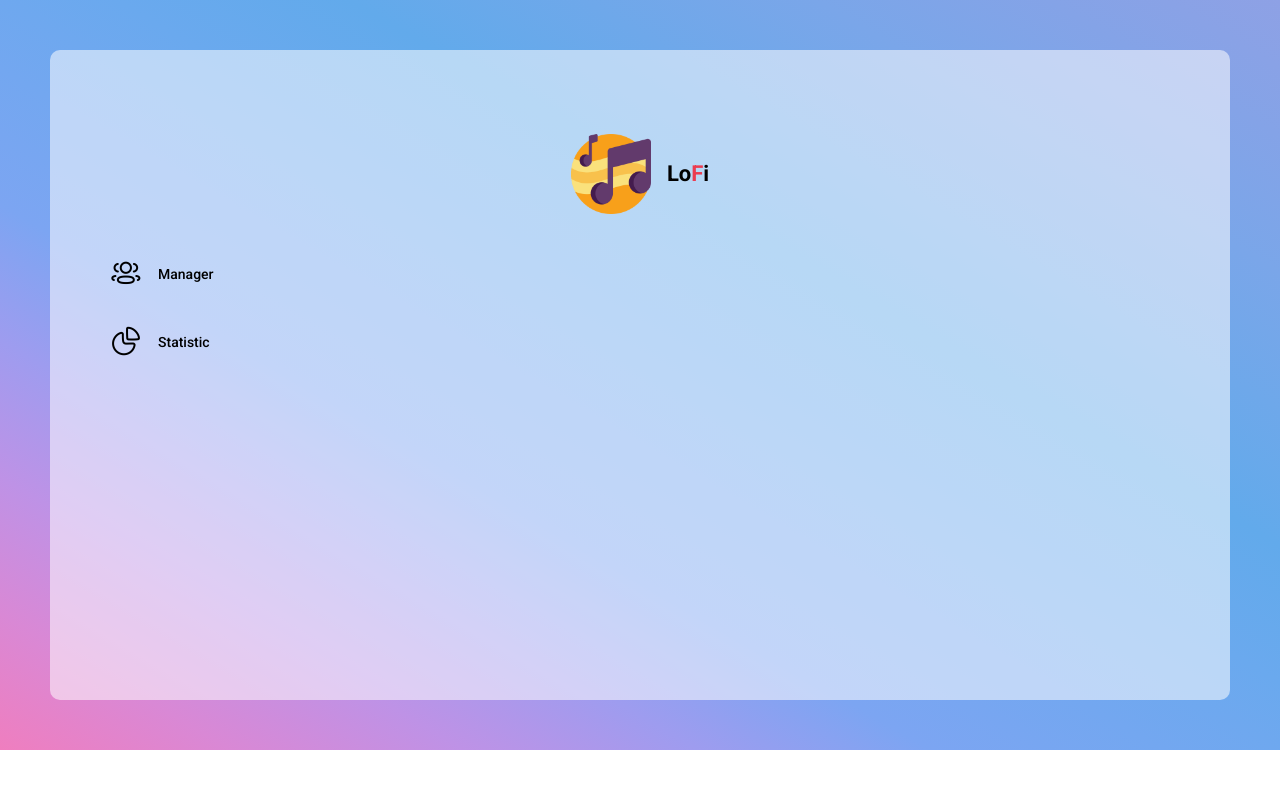
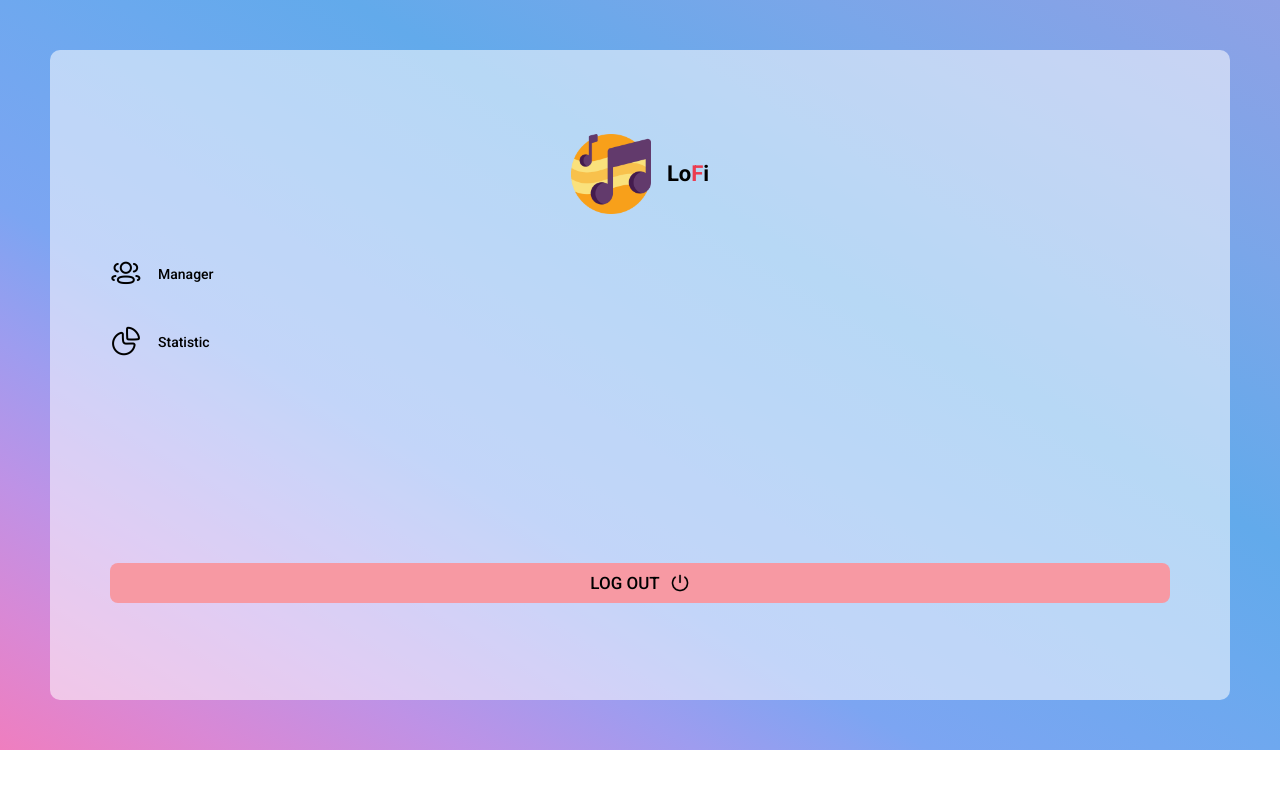
Before and after one commit to lehoan1810/lofi-music, a React (Create React App) app: page /admin in a window 1280 px wide. Shown: the top 788 px of the page. Built offline with nearby package versions, Linux system fonts and the light colour scheme; a web font is replaced by a local one.

Commit message:
feat logout admin

```diff
--- a/src/App.js
+++ b/src/App.js
@@ -16,6 +16,7 @@ function App() {
 				<Route path="admin" element={<Sidebar />}>
 					<Route path="ManagerUser" element={<ManagerUser />} />
 					<Route path="ManagerStatistic" element={<ManagerStatistic />} />
+					{/* <Route path="ManagerMess" element={<ManagerStatistic />} /> */}
 				</Route>
 			</Routes>
 		</BrowserRouter>
--- a/src/LocalStorage/getLocal.js
+++ b/src/LocalStorage/getLocal.js
@@ -5,3 +5,7 @@ export const getLocal = (key, value) => {
 export const setLocal = (key) => {
 	return sessionStorage.getItem(key);
 };
+
+export const removeLocal = (key) => {
+	return sessionStorage.removeItem(key);
+};
--- a/src/components/Admin/index.js
+++ b/src/components/Admin/index.js
@@ -6,8 +6,10 @@ import { motion } from "framer-motion";
 import Logo from "../../assets/images/logo-icon.png";
 import Statistic from "../../assets/images/admin-statistic.png";
 import Users from "../../assets/images/admin-user.png";
+import Off from "../../assets/images/off.png";
 import "./style.scss";
 import { Link, NavLink, Outlet } from "react-router-dom";
+import { removeLocal } from "../../LocalStorage/getLocal";
 
 const SidebarData = [
 	{
@@ -34,6 +36,14 @@ const Sidebar = () => {
 			left: "-60%",
 		},
 	};
+
+	const handleLogOut = () => {
+		removeLocal("name");
+		removeLocal("userName");
+		removeLocal("token");
+		window.location = "/";
+	};
+
 	return (
 		<div className="dashboard-admin">
 			<div className="AppGlass">
@@ -68,7 +78,12 @@ const Sidebar = () => {
 								</NavLink>
 							);
 						})}
-						<div className="menuItem"></div>
+						<div onClick={handleLogOut} className="menuItem ">
+							<div className="item-logOut">
+								<span>LOG OUT</span>
+								<img src={Off} alt="" srcset="" />
+							</div>
+						</div>
 					</div>
 				</motion.div>
 				<Outlet />
--- a/src/components/Admin/style.scss
+++ b/src/components/Admin/style.scss
@@ -36,6 +36,21 @@
 	display: flex;
 	flex-direction: column;
 	gap: 1rem;
+	.item-logOut {
+		padding: 10px 10px;
+		background-color: #f799a3;
+		display: flex;
+		align-items: center;
+		width: 100%;
+		gap: 10px;
+		justify-content: center;
+		border-radius: 8px;
+		font-size: 17px;
+		img {
+			width: 20px;
+			height: 20px;
+		}
+	}
 }
 .menuItem {
 	display: flex;
```
Also changed, not shown: src/pages/ManagerMessage/index.js (added, +7 -0 lines), src/assets/images/off.png (added).
